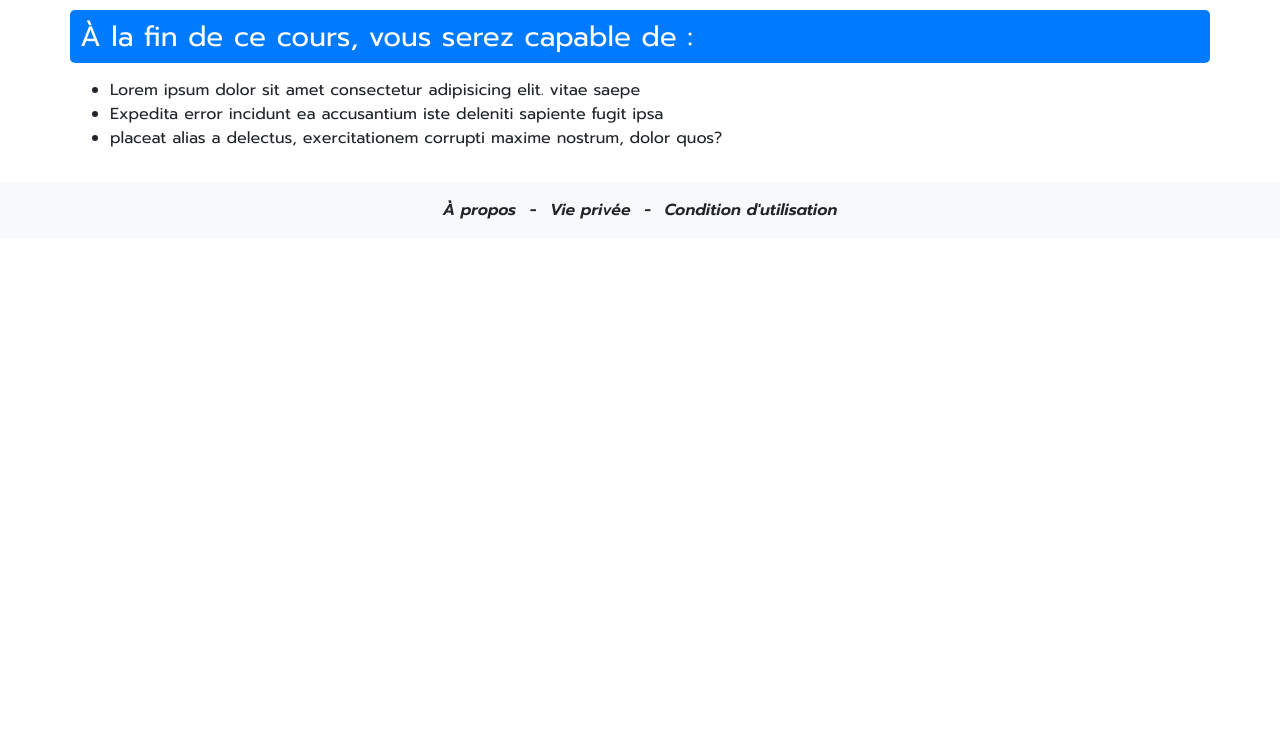
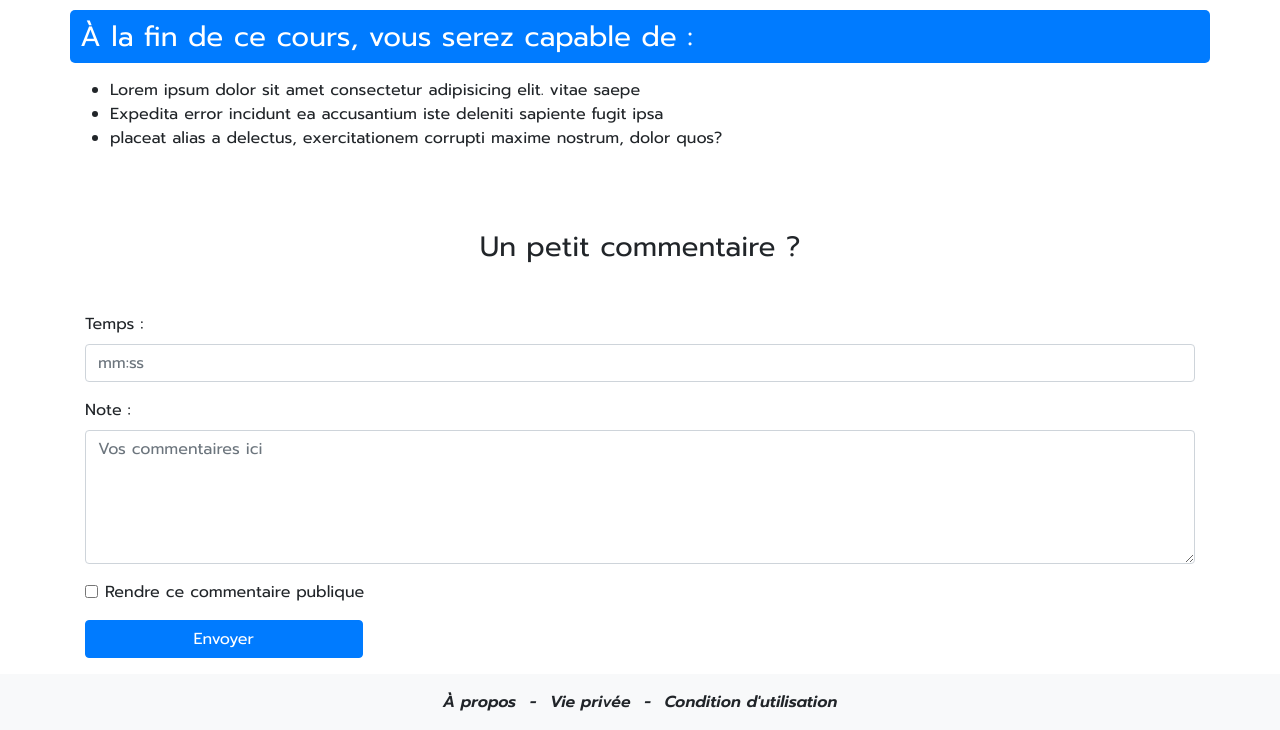
Before and after one commit to Anthonoir576/Projet-01_OpenClassRooms-BOOTSTRAP, a website: page details-cours.html in a window 1280 px wide. Shown: the part 1160-1890 px from the top of the page. Before the commit the page ends 1398 px from the top, so only its background shows below. Drawn offline with nearby package versions, Linux system fonts and the light colour scheme.

Commit message:
Ajout FORM

```diff
--- a/details-cours.html
+++ b/details-cours.html
@@ -28,7 +28,7 @@
     </head>
 
     <body>
-
+        <!-- NAVIGATION -->
         <div title="Barre de navigation" class="bg-primary">
             <div class="container">
                 <div class="row">
@@ -50,24 +50,17 @@
             </div>
         </div>
 
-        <!--<div title="banner" class="container-fluid">
-
-            <div class="row">
-                <main class="col">
-                    <img class="banner" src="img/picture01.jpg" alt="banner picture" />
-                </main>
-            </div>
-
-        </div>-->
-
+        <!-- ELEMENT PRINCIPAL DE LA PAGE -->
         <div title="Contenu de la page" class="container">
 
+            <!-- BANNER -->
             <div title="banner" class="container-fluid jumbo-title">
                 <main class="jumbotron bg-primary">
                      <h1 class="text-center text-white">Animation CSS pour <em>les LOOSER !</em></h1>
                 </main>
             </div>
 
+            <!-- ALERT -->
             <div class="alert alert-success alert-dismissible fade show bg-light text-primary border-primary col-12" role="alert">
                 <h5 class="alert-heading">
                     <svg xmlns="http://www.w3.org/2000/svg" width="17" height="17" fill="currentColor" class="svg--modifier bi bi-exclamation-triangle-fill flex-shrink-0 me-2" viewBox="0 0 16 16" role="img" aria-label="Warning:">
@@ -82,12 +75,14 @@
 
             <br />
 
+            <!-- TITLE VIDEO -->
             <div title="titre" class="row">
                 <div class="col"> <h2> Créez des animations CSS</h2></div>
             </div>
 
             <br />
 
+            <!-- LA vidéo -->
             <div title="video" class="row">
                 <div class="col">
                   <div class="embed-responsive embed-responsive-16by9">
@@ -102,6 +97,7 @@
                 </div>
             </div>
 
+            <!-- Descriptif vidéo -->
             <div title="description video" class="row description">
                 <div class="col">
                     <h3 class="bg-primary text-white">À la fin de ce cours, vous serez capable de :</h3>
@@ -113,9 +109,35 @@
                 </div>
             </div>
 
+            <!-- FORMULAIRE et TITLE -->
+            <div class="row">
+                <div class="col">
+                    <h3 class="text-center mb-5">Un petit commentaire ?</h3>
+                </div>
+            </div>
+            <form action="" method="POST" class="col-12">
+
+                <div class="form-group">
+                    <label for="timeInput"> Temps :</label>
+                    <input type="text" class="form-control" placeholder="mm:ss" id="Heure" required />
+                </div>
+                <div class="form-group">
+                    <label for="note">Note :</label>
+                    <textarea id="note" rows="5" class="form-control" required placeholder="Vos commentaires ici"></textarea>
+                </div>
+                <div class="form-group">
+                    <div class="form-check">
+                        <input type="checkbox" class="form-check-input" id="publicCheck" />
+                        <label for="gridCheck" class="form-check-label">Rendre ce commentaire publique</label>
+                    </div>
+                </div>
+                <button class="btn btn-primary col-mb-12 col-lg-3" type="submit"> Envoyer </button>
+
+            </form>
+
         </div>
 
-
+        <!-- FOOTER -->
         <footer title="footer" class="container-fluid bg-light">
             <div class="row">
                 <div class="col">
@@ -129,6 +151,8 @@
                 </div>
             </div>
         </footer>
+
+        <!-- SCRIPT -->
         <script src="https://code.jquery.com/jquery-3.4.1.slim.min.js" integrity="sha384-J6qa4849blE2+poT4WnyKhv5vZF5SrPo0iEjwBvKU7imGFAV0wwj1yYfoRSJoZ+n" crossorigin="anonymous"></script>
         <script src="https://cdn.jsdelivr.net/npm/popper.js@1.16.0/dist/umd/popper.min.js" integrity="sha384-Q6E9RHvbIyZFJoft+2mJbHaEWldlvI9IOYy5n3zV9zzTtmI3UksdQRVvoxMfooAo" crossorigin="anonymous"></script>
         <script src="https://stackpath.bootstrapcdn.com/bootstrap/4.4.1/js/bootstrap.min.js" integrity="sha384-wfSDF2E50Y2D1uUdj0O3uMBJnjuUD4Ih7YwaYd1iqfktj0Uod8GCExl3Og8ifwB6" crossorigin="anonymous"></script>
--- a/style.scss
+++ b/style.scss
@@ -191,6 +191,12 @@ footer {
 
 		}
 
+		& ul {
+
+			margin-bottom: 5em;
+
+		}
+
 	}
 
 }
```
Also changed, not shown: cours.html (+48 -54 lines), index.html (+7 -11 lines), style.css, 1 other file.
